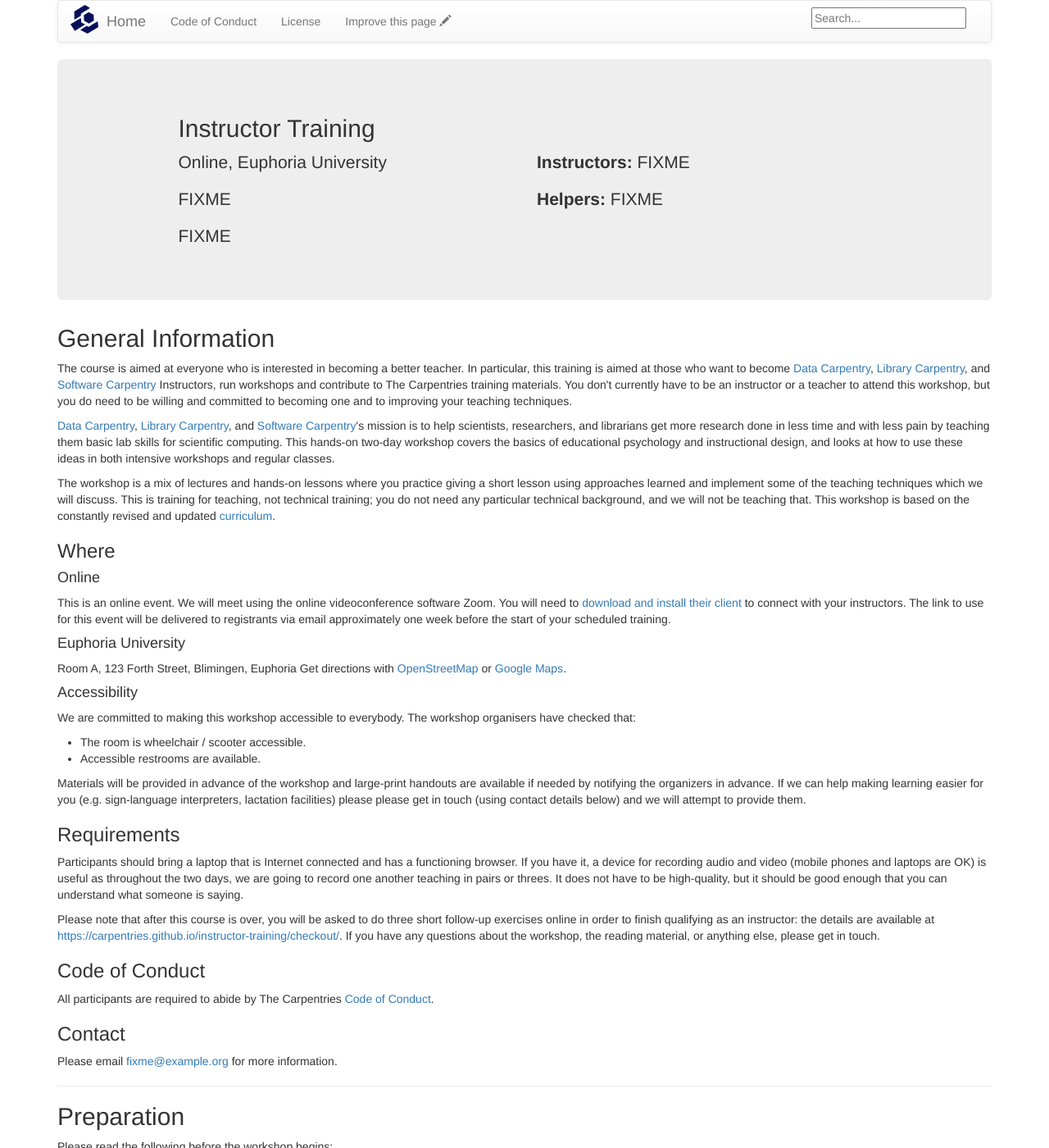
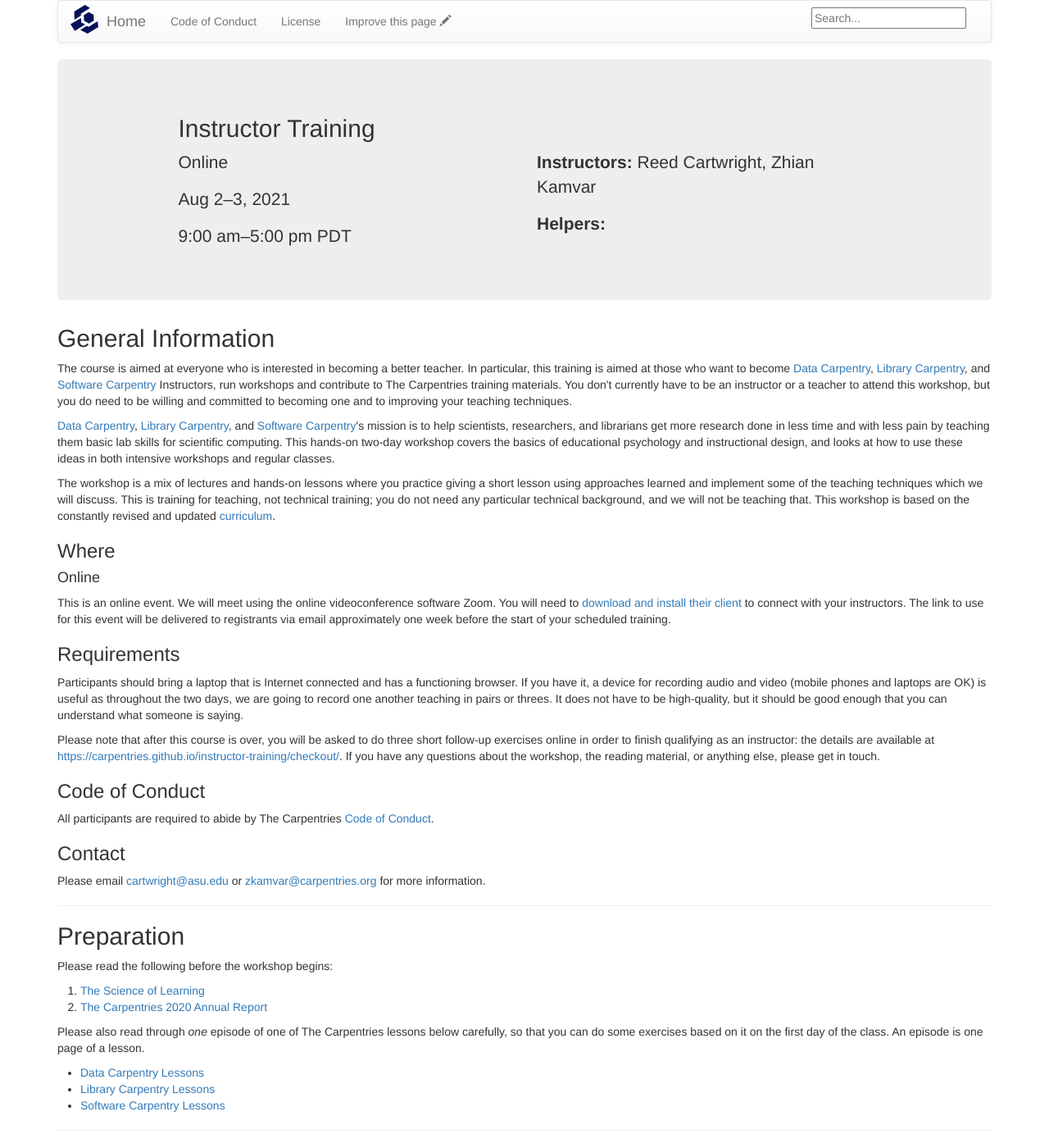
Before and after one commit to reedacartwright/2021-08-02-ttt-online-PDT, a Jekyll site: the page built from index.md, in a window 1280 px wide and 1400 px high. Shown: the whole window at 82% size. Built offline with Jekyll 4.4.1, drawn with Linux system fonts in a browser that asks for light colours.

Commit message:
Update index.md

```diff
--- a/index.md
+++ b/index.md
@@ -1,24 +1,20 @@
 ---
 layout: workshop      # DON'T CHANGE THIS.
 root: .               # DON'T CHANGE THIS EITHER.  (THANK YOU.)
-country: "FIXME"      # lowercase two-letter ISO country code such as "fr" (see https://en.wikipedia.org/wiki/ISO_3166-1)
-language: "FIXME"     # lowercase two-letter ISO language code such as "fr" (see https://en.wikipedia.org/wiki/ISO_639-1)
-humandate: "FIXME"    # human-readable dates for the workshop (e.g., "Feb 17-18, 2020")
-humantime: "FIXME"    # human-readable times for the workshop (e.g., "9:00 am - 4:30 pm")
-startdate: FIXME      # machine-readable start date for the workshop in YYYY-MM-DD format like 2015-01-01
-enddate: FIXME        # machine-readable end date for the workshop in YYYY-MM-DD format like 2015-01-02
-instructor: ["FIXME"] # boxed, comma-separated list of instructors' names as strings, like ["Kay McNulty", "Betty Jennings", "Betty Snyder"]
-helper: ["FIXME"]     # boxed, comma-separated list of helpers' names, like ["Marlyn Wescoff", "Fran Bilas", "Ruth Lichterman"]
-contact: ["fixme@example.org"]    # boxed, comma-separated list of contact email addresses for the host, lead instructor, or whoever else is handling questions, like ["marlyn.wescoff@example.org", "fran.bilas@example.org", "ruth.lichterman@example.org"]
+country: "US"      # lowercase two-letter ISO country code such as "fr" (see https://en.wikipedia.org/wiki/ISO_3166-1)
+language: "EN"     # lowercase two-letter ISO language code such as "fr" (see https://en.wikipedia.org/wiki/ISO_639-1)
+humandate: "Aug 2–3, 2021"    # human-readable dates for the workshop (e.g., "Feb 17-18, 2020")
+humantime: "9:00 am–5:00 pm PDT"    # human-readable times for the workshop (e.g., "9:00 am - 4:30 pm")
+startdate: 2021-08-02      # machine-readable start date for the workshop in YYYY-MM-DD format like 2015-01-01
+enddate: 2021-08-02        # machine-readable end date for the workshop in YYYY-MM-DD format like 2015-01-02
+instructor: ["Reed Cartwright", "Zhian Kamvar"] # boxed, comma-separated list of instructors' names as strings, like ["Kay McNulty", "Betty Jennings", "Betty Snyder"]
+helper: []     # boxed, comma-separated list of helpers' names, like ["Marlyn Wescoff", "Fran Bilas", "Ruth Lichterman"]
+contact: ["cartwright@asu.edu", "zkamvar@carpentries.org"]    # boxed, comma-separated list of contact email addresses for the host, lead instructor, or whoever else is handling questions, like ["marlyn.wescoff@example.org", "fran.bilas@example.org", "ruth.lichterman@example.org"]
 etherpad:             # optional: URL for the workshop Etherpad if there is one
 eventbrite:           # optional: alphanumeric key for Eventbrite registration, e.g., "1234567890AB" (if Eventbrite is being used)
 locations:
   - venue: "Online"
     address: ""
-
-  - venue: "Euphoria University"
-    address: "Room A, 123 Forth Street, Blimingen, Euphoria"
-    latlng: "41.7901128,-87.6007318"
 
 ---
 
```
